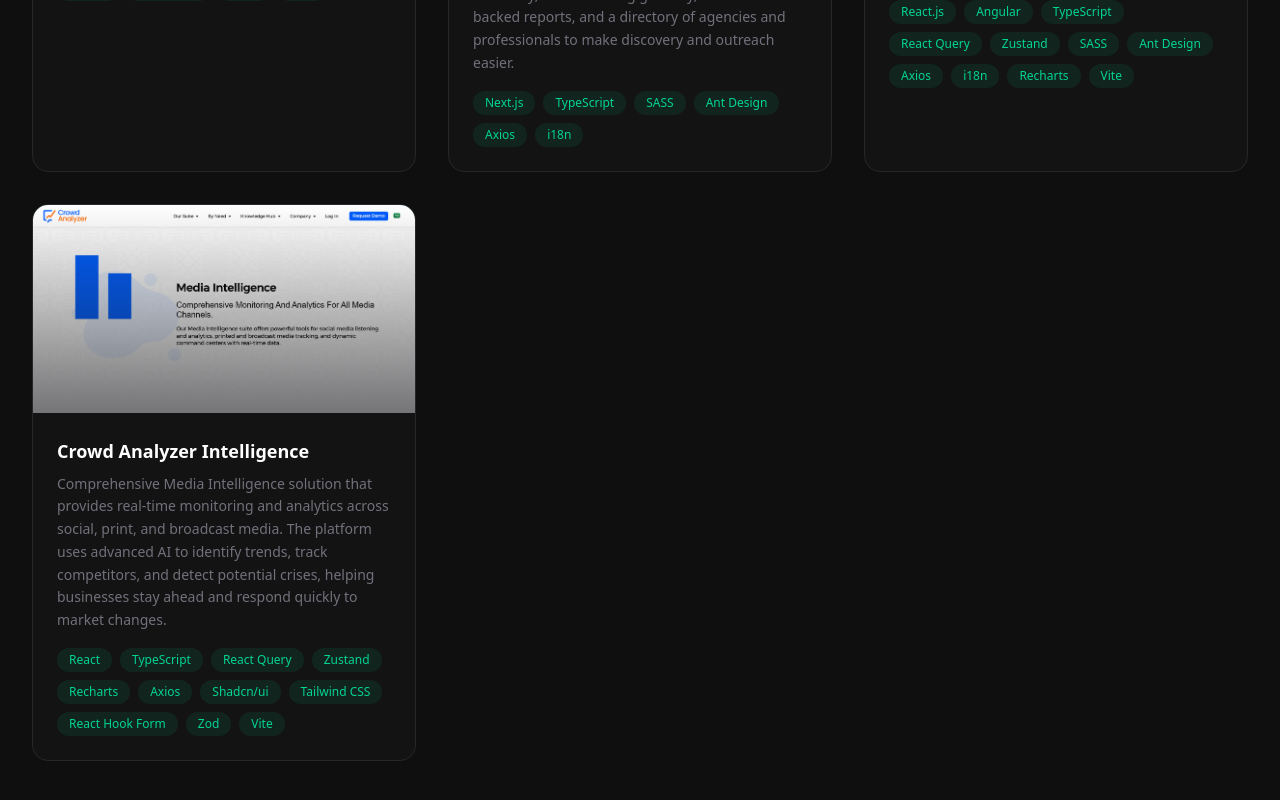
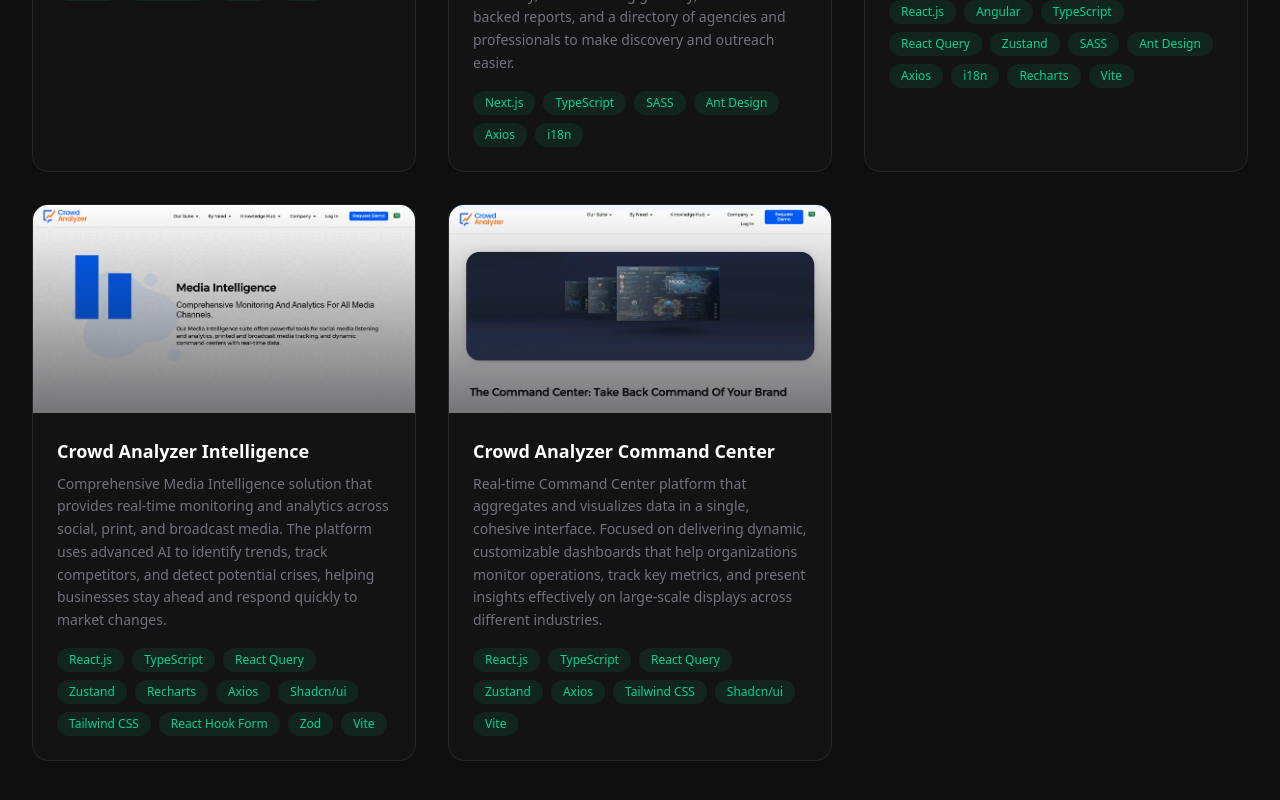
Before and after one commit to eslamsobhy/sobhy-portfolio, a Next.js app: page / in a window 1280 px wide. Shown: the part 6590-7390 px from the top of the page. Built offline with nearby package versions, Linux system fonts and the light colour scheme.

Commit message:
Add Crowd Analyzer Command Center project to portfolio with detailed description, image, and technologies. Include new asset for project image.

```diff
--- a/src/data/portfolio.ts
+++ b/src/data/portfolio.ts
@@ -244,22 +244,22 @@
       description:
         "Comprehensive Media Intelligence solution that provides real-time monitoring and analytics across social, print, and broadcast media. The platform uses advanced AI to identify trends, track competitors, and detect potential crises, helping businesses stay ahead and respond quickly to market changes.",
       image: "/assets/crowd-intelligence.png",
-      technologies: ["React", "TypeScript", "React Query", "Zustand", "Recharts", "Axios", "Shadcn/ui", "Tailwind CSS", "React Hook Form", "Zod", "Vite"],
+      technologies: ["React.js", "TypeScript", "React Query", "Zustand", "Recharts", "Axios", "Shadcn/ui", "Tailwind CSS", "React Hook Form", "Zod", "Vite"],
       liveUrl: "https://crowdanalyzer.com/media-intelligence/",
       githubUrl: "#",
       featured: true,
     },
-    // {
-    //   id: 5,
-    //   title: "Blog Platform",
-    //   description:
-    //     "A modern blog with MDX support, dark mode, search, tags, and an RSS feed. Optimized for SEO and fast page loads.",
-    //   image: "/projects/blog.jpg",
-    //   technologies: ["Next.js", "MDX", "Prisma", "PostgreSQL"],
-    //   liveUrl: "#",
-    //   githubUrl: "#",
-    //   featured: false,
-    // },
+    {
+      id: 5,
+      title: "Crowd Analyzer Command Center",
+      description:
+        "Real-time Command Center platform that aggregates and visualizes data in a single, cohesive interface. Focused on delivering dynamic, customizable dashboards that help organizations monitor operations, track key metrics, and present insights effectively on large-scale displays across different industries.",
+      image: "/assets/command-center-project.png",
+      technologies: ["React.js", "TypeScript", "React Query", "Zustand", "Axios", "Tailwind CSS", "Shadcn/ui", "Vite"],
+      liveUrl: "https://crowdanalyzer.com/the-command-center-take-back-command-of-your-brand/",
+      githubUrl: "#",
+      featured: true,
+    },
     // {
     //   id: 6,
     //   title: "Real-Time Chat App",
```
Also changed, not shown: public/assets/command-center-project.png (added).
